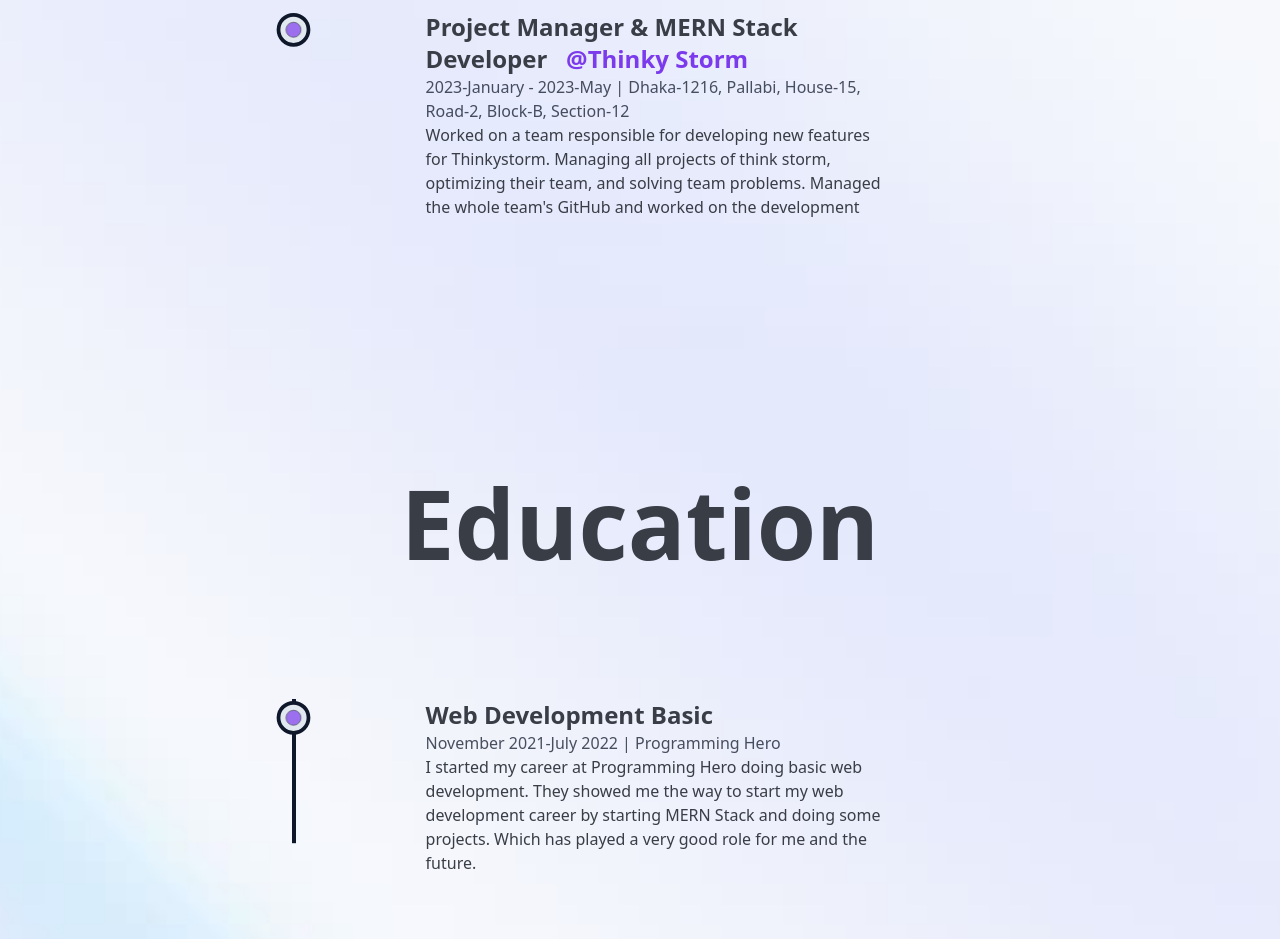
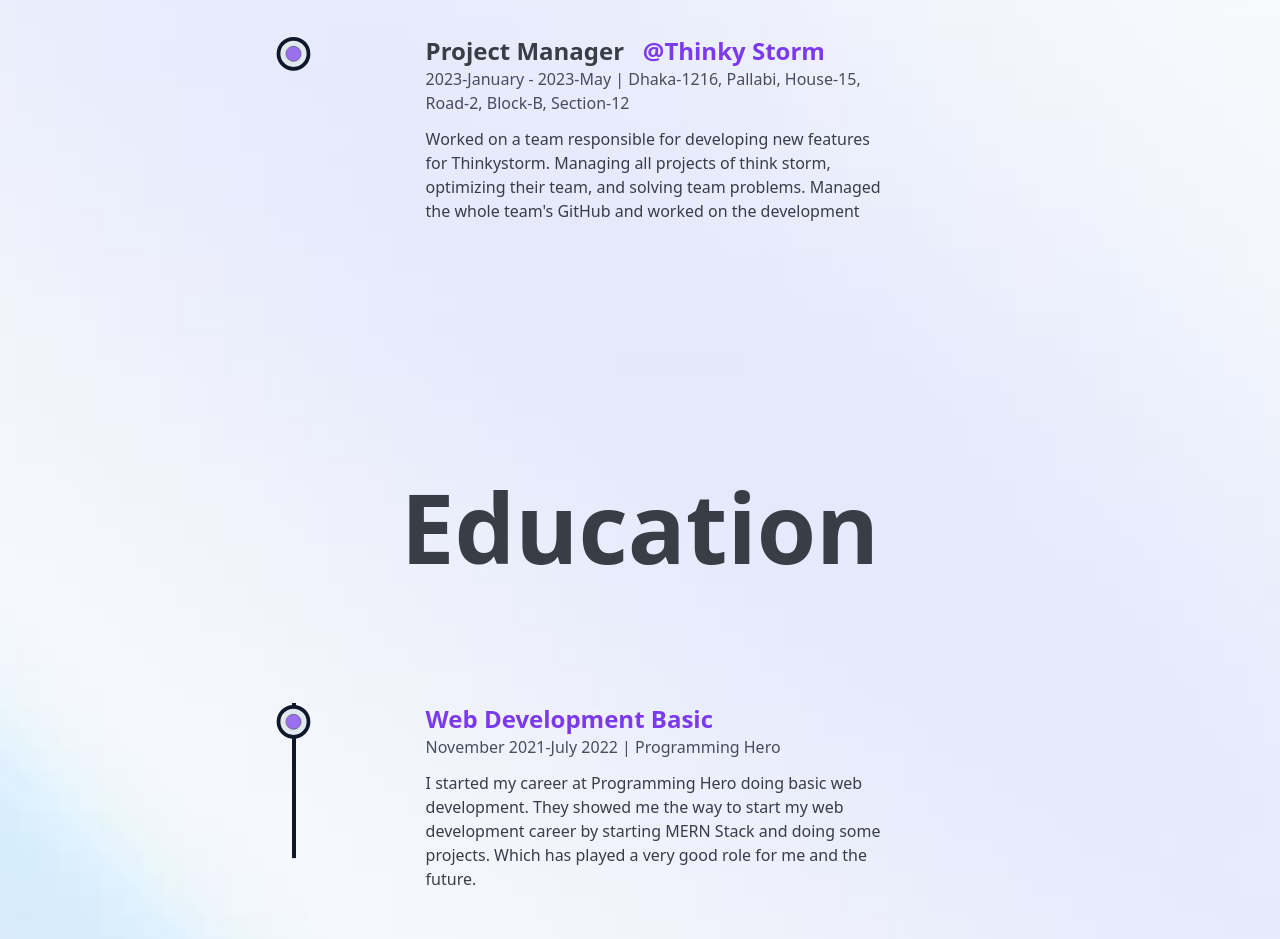
Before and after one commit to muhammadasif-wd/muhammadasif, a Next.js app: page /about in a window 1280 px wide. Shown: the part 3100-4039 px from the top of the page. Built offline with nearby package versions, Linux system fonts and the light colour scheme.

Commit message:
DONE Frontend

```diff
--- a/src/components/Education.js
+++ b/src/components/Education.js
@@ -16,13 +16,13 @@ const Details = ({ type, time, place, info }) => {
         whileInView={{ y: 0 }}
         transition={{ duration: 0.5, type: "spring" }}
       >
-        <h3 className="capitalize font-bold text-2xl sm:text-xl xs:text-lg">
+        <h3 className="capitalize font-bold text-2xl sm:text-xl xs:text-lg text-primary dark:text-primaryDark">
           {type}
         </h3>
         <span className="capitalize font-medium text-dark/75 dark:text-light/75 xs:text-sm">
           {time} | {place}
         </span>
-        <p className="font-medium w-full md:text-sm">{info}</p>
+        <p className="w-full md:text-sm mt-3">{info}</p>
       </motion.div>
     </li>
   );
--- a/src/components/Experience.js
+++ b/src/components/Experience.js
@@ -29,7 +29,7 @@ const Details = ({ position, company, companyLink, time, address, work }) => {
         <span className="capitalize font-medium text-dark/75 dark:text-light/75 xs:text-sm">
           {time} | {address}
         </span>
-        <p className="font-medium w-full md:text-sm">{work}</p>
+        <p className="mt-3 w-full md:text-sm">{work}</p>
       </motion.div>
     </li>
   );
@@ -76,7 +76,7 @@ const Experience = () => {
             }
           />
           <Details
-            position={"Project Manager & MERN Stack Developer"}
+            position={"Project Manager"}
             company={"Thinky Storm"}
             companyLink={"https://www.thinkystorm.com/"}
             time={"2023-January - 2023-May"}
```
